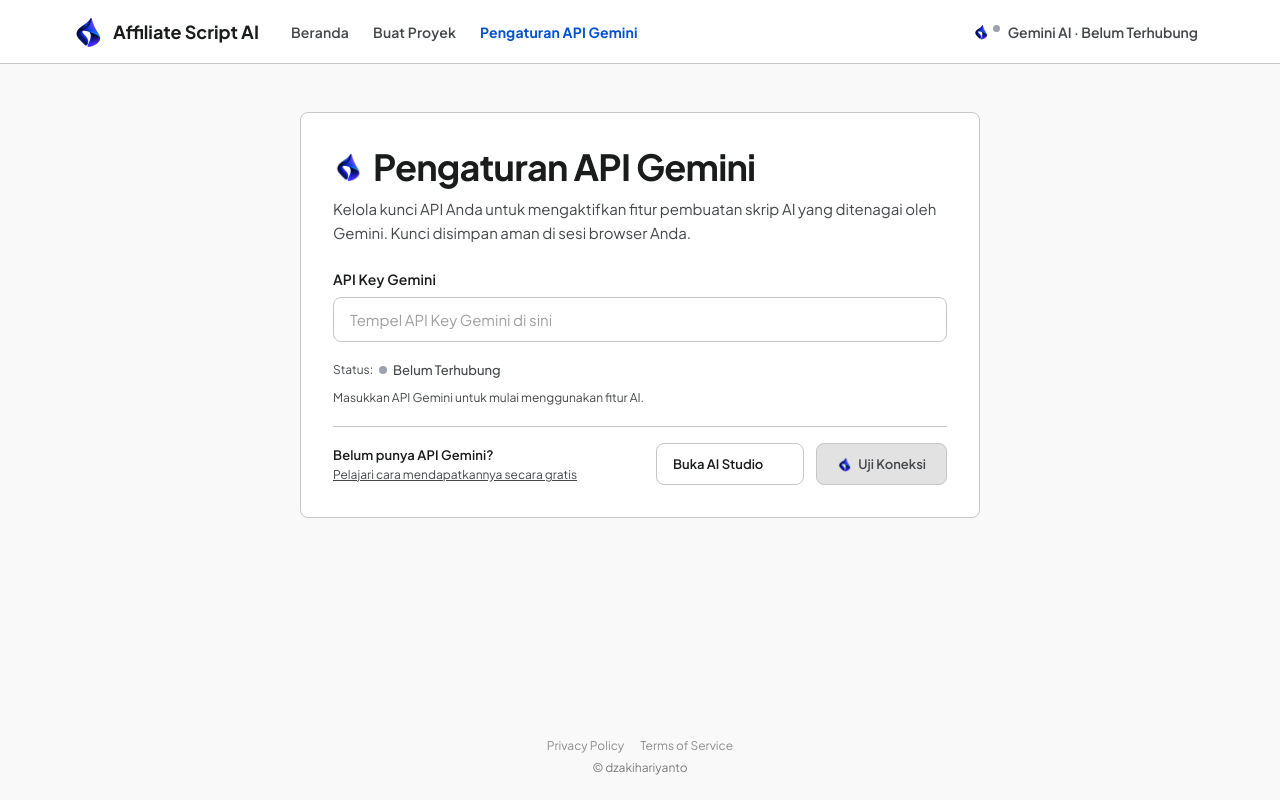
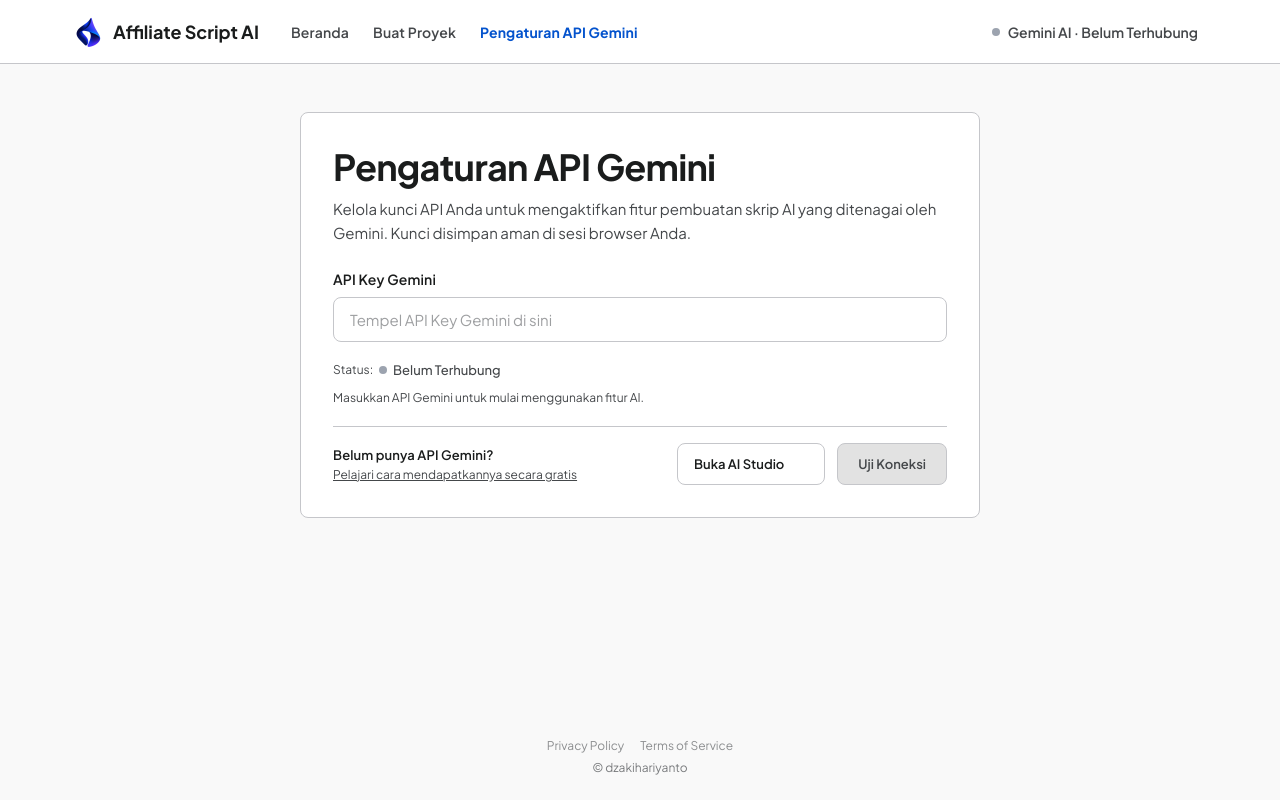
Before and after one commit to dzakihariyanto3-ui/affiliate-script-ai-by-dh, a Next.js app: page /settings in a window 1280 px wide. Built offline with nearby package versions, Linux system fonts and the light colour scheme.

Commit message:
style: remove unnecessary small Gemini icons from buttons, sidebar status, and settings header

```diff
--- a/app/settings/page.tsx
+++ b/app/settings/page.tsx
@@ -3,7 +3,6 @@
 import { useState } from "react";
 import { useApp } from "@/lib/app-context";
 import StatusBadge from "@/components/StatusBadge";
-import { IconAiSymbol } from "@/components/Icons";
 
 const instructions = [
   "Kunjungi situs Google AI Studio melalui tombol di bawah.",
@@ -58,10 +57,9 @@ export default function SettingsPage() {
         <header style={{ marginBottom: "24px" }}>
           <h1
             className="font-headline-lg-mobile md-headline-lg text-primary"
-            style={{ marginBottom: "8px", fontWeight: 700, display: "flex", alignItems: "center", gap: "10px" }}
+            style={{ marginBottom: "8px", fontWeight: 700 }}
           >
-            <IconAiSymbol size={30} color="var(--primary)" />
-            <span>Pengaturan API Gemini</span>
+            Pengaturan API Gemini
           </h1>
           <p className="font-body text-on-surface-variant" style={{ fontSize: "15px" }}>
             Kelola kunci API Anda untuk mengaktifkan fitur pembuatan skrip AI yang
@@ -187,10 +185,7 @@ export default function SettingsPage() {
                     Menguji…
                   </>
                 ) : (
-                  <>
-                    <IconAiSymbol size={15} color="white" />
-                    <span>Uji Koneksi</span>
-                  </>
+                  <span>Uji Koneksi</span>
                 )}
               </button>
             </div>
--- a/components/GeminiStatusButton.tsx
+++ b/components/GeminiStatusButton.tsx
@@ -2,7 +2,6 @@
 
 import Link from "next/link";
 import { useApp } from "@/lib/app-context";
-import { IconAiSymbol } from "./Icons";
 
 export default function GeminiStatusButton() {
   const { status } = useApp();
@@ -37,19 +36,15 @@ export default function GeminiStatusButton() {
       }}
       title="Konfigurasi API Gemini"
     >
-      {/* AI Scriptodh logo */}
-      <IconAiSymbol size={16} />
       {/* Status dot */}
       <span
         style={{
           display: "inline-block",
-          width: "7px",
-          height: "7px",
+          width: "8px",
+          height: "8px",
           borderRadius: "50%",
           backgroundColor: dotColor,
           flexShrink: 0,
-          marginLeft: "-4px",
-          marginBottom: "6px",
         }}
       />
       <span>{statusLabel}</span>
```
Also changed, not shown: app/page.tsx (+2 -5 lines).
